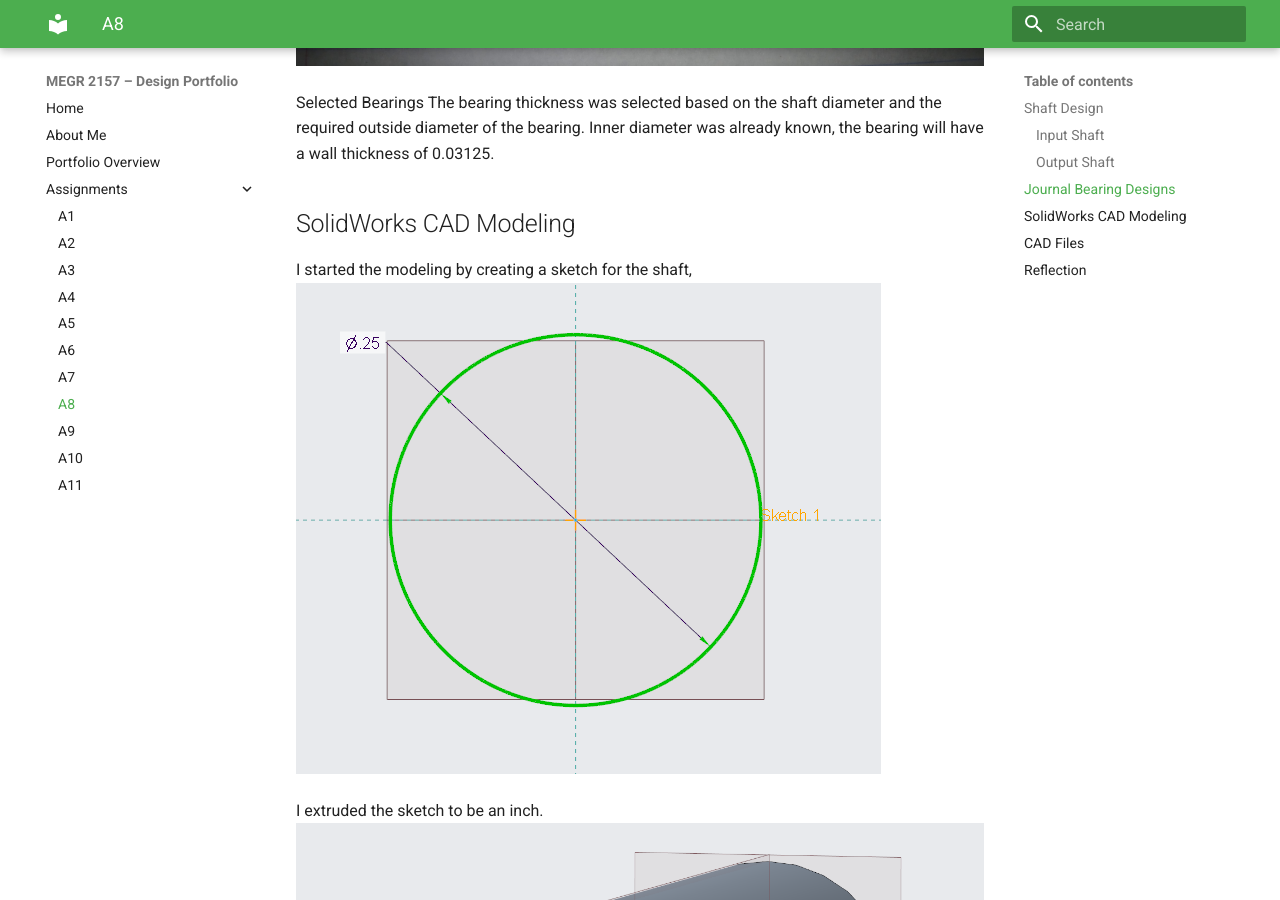
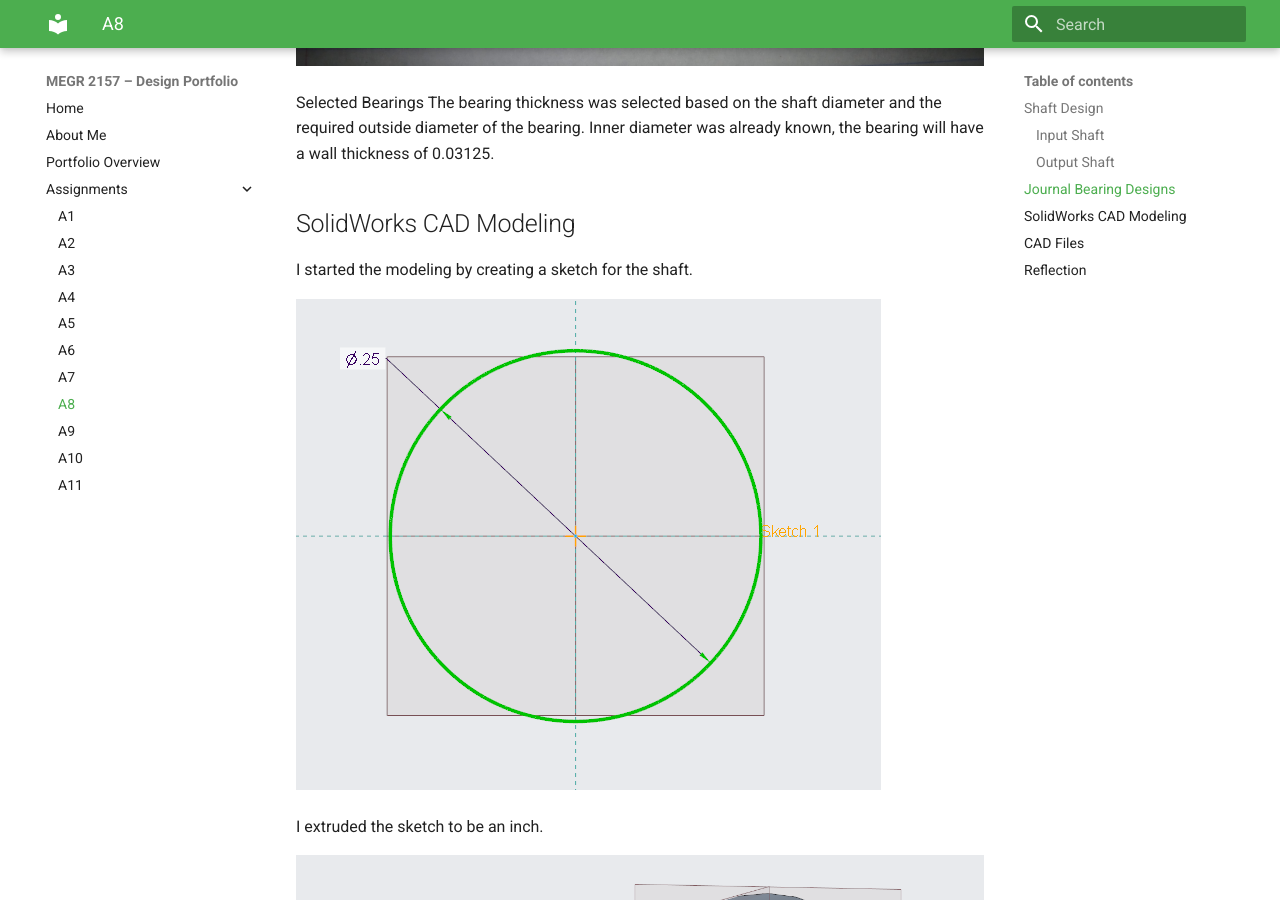
Before and after one commit to DillonK-spec/megr2157-portfolio, an MkDocs documentation site: the page built from docs/assignments/A08/index.md, in a window 1280 px wide and 900 px high, scrolled down 4721 px. Built offline with MkDocs 1.6.1 and Material for MkDocs 9.7.7, drawn with Linux system fonts in a browser that asks for light colours.

```diff
--- a/docs/assignments/A08/index.md
+++ b/docs/assignments/A08/index.md
@@ -115,27 +115,33 @@ The bearing thickness was selected based on the shaft diameter and the required
 
 ## SolidWorks CAD Modeling
 
-I started the modeling by creating a sketch for the shaft,
+I started the modeling by creating a sketch for the shaft.
+
 ![A8creo1](A8creo1.PNG)
 <br>
 
 I extruded the sketch to be an inch.
+
 ![A8creo2](A8creo2.PNG)
 <br>
 
 I placed the shafts in an assembly and added the gears.
+
 ![A8creo3](A8creo3.PNG)
 <br>
 
 I added the journal bearings to the shafts.
+
 ![A8creo4](A8creo4.PNG)
 <br>
 
 I created a housing for the lower portion.
+
 ![A8creo5](A8creo5.PNG)
 <br>
 
 I created a housing for the top portion.
+
 ![A8creo6](A8creo6.PNG)
 <br>
 
```
